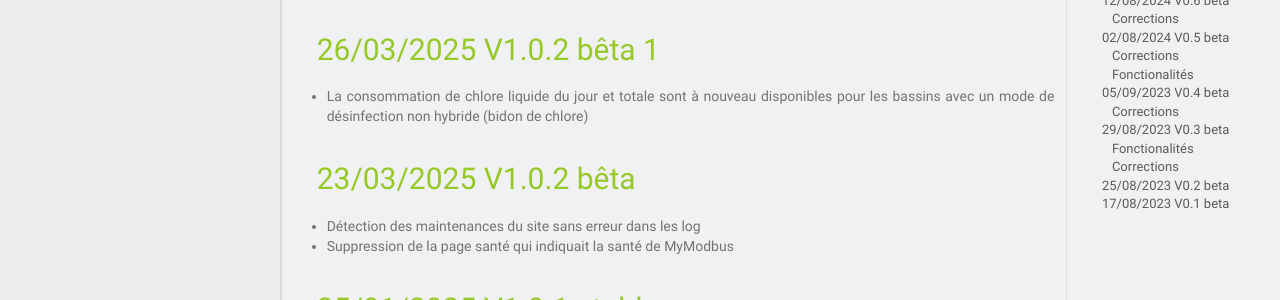
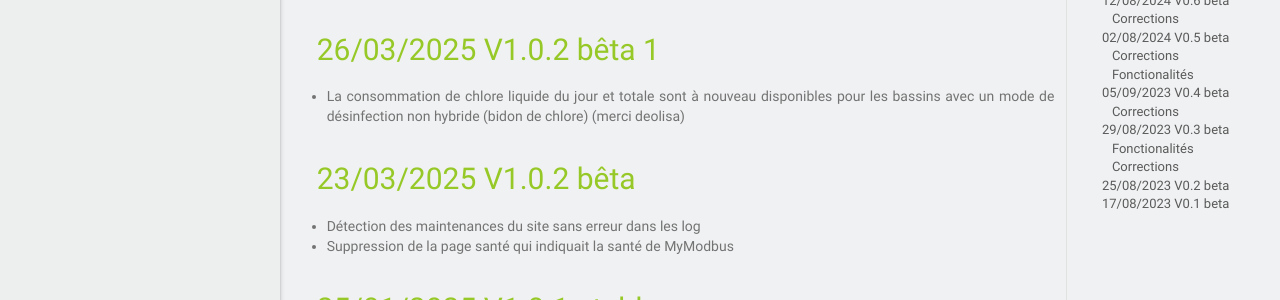
Before and after one commit to MrWaloo/jeedom-plugins-doc, a Jekyll site: the page built from docs/fr_FR/klereo_changelog.md, in a window 1280 px wide and 900 px high. Shown: the part 298-598 px from the top of the window. Built offline with Jekyll 4.4.1, drawn with Linux system fonts in a browser that asks for light colours; emoji names are drawn with the system emoji font; our own code applies the rules of GitHub Pages for plain Markdown files.

Commit message:
Update klereo_changelog.md

```diff
--- a/docs/fr_FR/klereo_changelog.md
+++ b/docs/fr_FR/klereo_changelog.md
@@ -7,7 +7,7 @@
 
 ## 26/03/2025 V1.0.2 bêta 1
 
-- La consommation de chlore liquide du jour et totale sont à nouveau disponibles pour les bassins avec un mode de désinfection non hybride (bidon de chlore)
+- La consommation de chlore liquide du jour et totale sont à nouveau disponibles pour les bassins avec un mode de désinfection non hybride (bidon de chlore) (merci deolisa)
 
 ## 23/03/2025 V1.0.2 bêta
 
```
